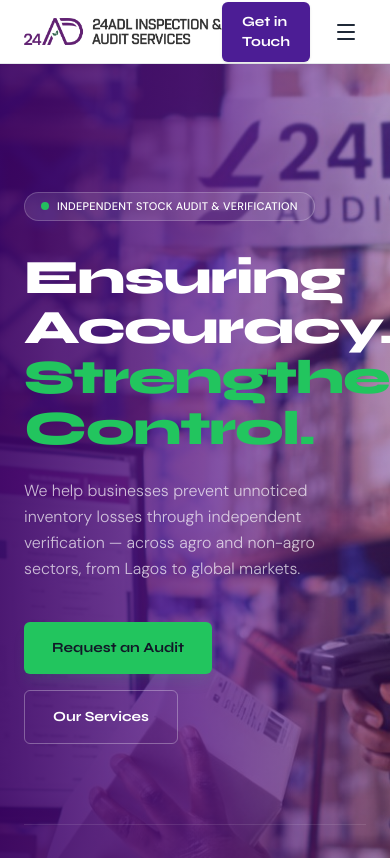
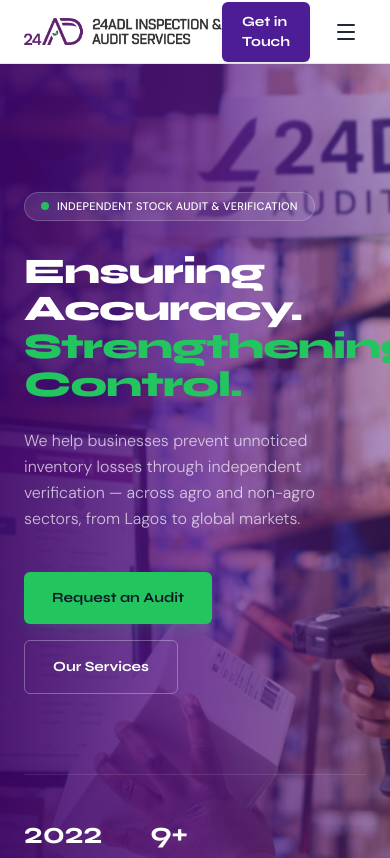
Before and after one commit to Daswag100/24ADL, a React (Vite) app: page / in a window 390 px wide. Shown: the top 858 px of the page. Built offline with nearby package versions, Linux system fonts and the light colour scheme.

Commit message:
Fix Hero headline text clipping on mobile screen widths

```diff
--- a/src/components/Hero.jsx
+++ b/src/components/Hero.jsx
@@ -42,7 +42,7 @@ export default function Hero() {
 
           {/* Headline H1 */}
           <h1
-            className={`font-syne font-extrabold text-5xl sm:text-6xl lg:text-[80px] text-white tracking-tight leading-[1.05] mb-6 transform transition-all duration-700 delay-200 ${
+            className={`font-syne font-extrabold text-4xl sm:text-6xl lg:text-[80px] text-white tracking-tight leading-[1.05] mb-6 transform transition-all duration-700 delay-200 ${
               isMounted ? 'opacity-100 translate-y-0' : 'opacity-0 -translate-y-4'
             }`}
           >
```
